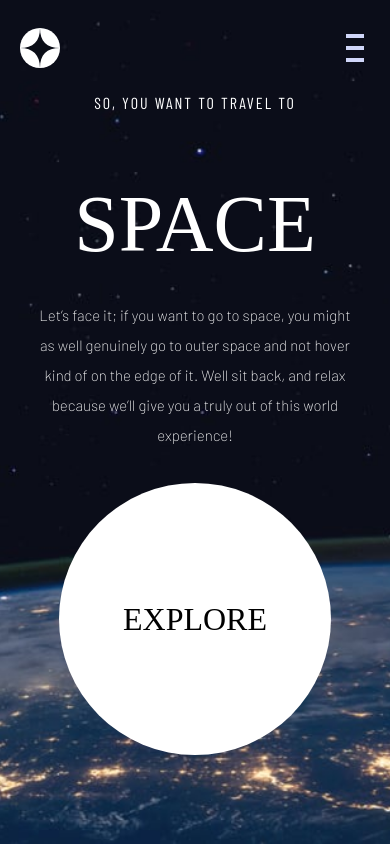
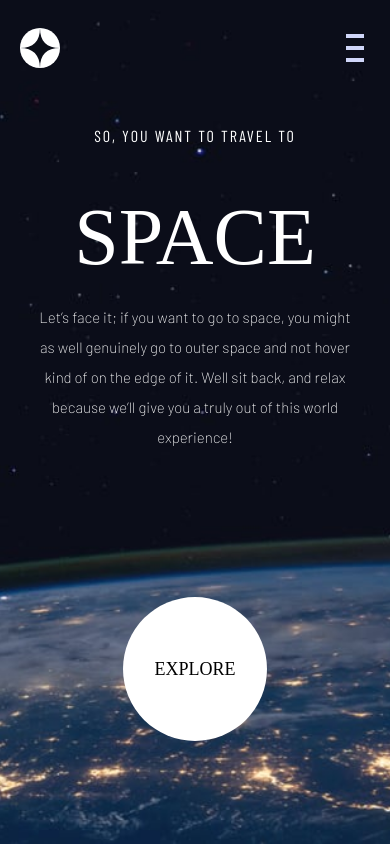
Before and after one commit to iraeveras/frontend_mentor, a React (Vite) app in the folder site-de-turismo-espacial/: page / in a window 390 px wide. Built offline with nearby package versions, Linux system fonts and the light colour scheme; a web font is replaced by a local one.

Commit message:
refactor: refactoration page home

```diff
--- a/site-de-turismo-espacial/src/pages/home/index.css
+++ b/site-de-turismo-espacial/src/pages/home/index.css
@@ -9,6 +9,7 @@
     background-size: cover;
     background-repeat: no-repeat;
     transition: 0.5s ease;
+    overflow: hidden;
 }
 
 .wrapper {
@@ -24,14 +25,13 @@
     grid-template-columns: repeat(2, 1fr);
     width: 100%;
     align-items: center;
-    height: 343px;
+    height: 350px;
 }
 
 .space {
     display: flex;
     flex-direction: column;
     justify-content: space-between;
-    gap: 25px;
     width: 100%;
     height: 100%;
 }
@@ -41,7 +41,6 @@
 .space p {
     display: flex;
     align-items: center;
-    padding: 5px;
     color: #fff;
 }
 
@@ -56,14 +55,14 @@
 
 .space h1 {
     font-size: 6.5rem;
-    height: 165px;
+    height: 150px;
     text-transform: uppercase;
     font-family: 'Bellefair', serif;
     font-weight: 400;
 }
 
 .space p {
-    height: 90px;
+    height: 110px;
     font-size: 1.2rem;
     word-wrap: break-word;
     font-family: 'Barlow', sans-serif;
@@ -101,11 +100,8 @@
     color: #000;
     font-size: 32px;
     background-color: #fff;
-    transition: 0.3s ease;
+
 }
-
-
-
 
 .explore-button a:hover::before {
     content: "";
@@ -113,8 +109,15 @@
     width: 450px;
     height: 450px;
     border-radius: 100%;
-    background: rgba(255, 255, 255, 0.2);
-    transition: all 0.3s ease;
+    background-color: rgba(255, 255, 255, 0.2);
+    transition: background-color .3s ease-out;
+}
+
+@media screen and (max-width: 1150px) {
+    .wrapper {
+        max-width: 1000px;
+        margin: 0 20px;
+    }
 }
 
 @media screen and (max-width: 768px) {
@@ -123,6 +126,7 @@
         background-position: center;
         background-size: cover;
         background-repeat: no-repeat;
+        height: 100%;
     }
 
     .wrapper {
@@ -130,7 +134,7 @@
         align-items: center;
         justify-content: center;
         width: 688px;
-        height: 672px;
+        height: 100dvh;
     }
 
     .wrapper-content {
@@ -140,10 +144,12 @@
         justify-content: center;
         width: 100%;
         height: 100%;
+        margin-top: 100px;
     }
 
     .space {
         margin-bottom: 60px;
+        gap: 10px;
     }
 
     .space,
@@ -160,6 +166,12 @@
     }
 }
 
+@media screen and (max-width: 510px) {
+    .space p {
+        font-size: 15px;
+        width: 450px;
+    }
+}
 
 @media screen and (max-width: 470px) {
     .home {
@@ -167,6 +179,7 @@
         background-position: center;
         background-size: cover;
         background-repeat: no-repeat;
+        height: 100vh;
     }
 
     .space h6 {
@@ -181,4 +194,15 @@
         font-size: 15px;
         width: 327px;
     }
+
+    .explore-button a {
+        width: 144px;
+        height: 144px;
+        font-size: 18px;
+    }
+
+    .explore-button a:hover::before {
+        width: 250px;
+        height: 250px;
+    }
 }
```
